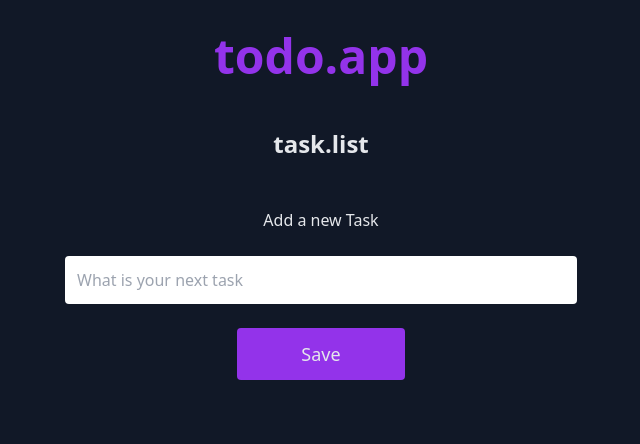
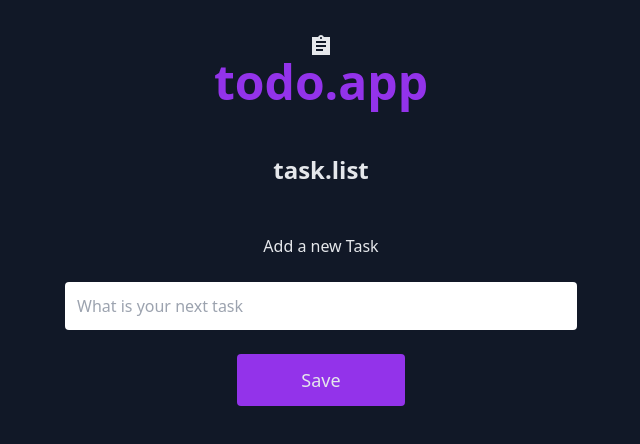
Before and after one commit to vieira-a/todo-react-ts, a React (Vite) app: page / in a window 1280 px wide. Shown: the top 444 px of the page, without its empty margins (319-959 px from the left). Built offline with nearby package versions, Linux system fonts and the light colour scheme.

Commit message:
chore: add material react

```diff
--- a/package.json
+++ b/package.json
@@ -9,7 +9,10 @@
     "preview": "vite preview"
   },
   "dependencies": {
+    "@emotion/react": "^11.10.6",
+    "@emotion/styled": "^11.10.6",
     "@mui/icons-material": "^5.11.11",
+    "@mui/material": "^5.11.11",
     "@types/uuid": "^9.0.1",
     "react": "^18.2.0",
     "react-dom": "^18.2.0",
--- a/src/App.tsx
+++ b/src/App.tsx
@@ -1,4 +1,5 @@
 import Task from "./components/Task/Task";
+import AssignmentSharpIcon from '@mui/icons-material/AssignmentSharp';
 
 // tailwind css
 import './styles/global.css';
@@ -7,6 +8,7 @@
   return (
     <div className="w-screen h-screen bg-gray-900 flex-col items-center justify-center text-gray-200 text-center">
       <header className="py-8">
+        <AssignmentSharpIcon />
         <h1 className="text-5xl text-purple-600 font-bold">todo.app</h1>
       </header>
       <Task />
```
Also changed, not shown: 1 other file (tests, documents, lock files or other folders).
